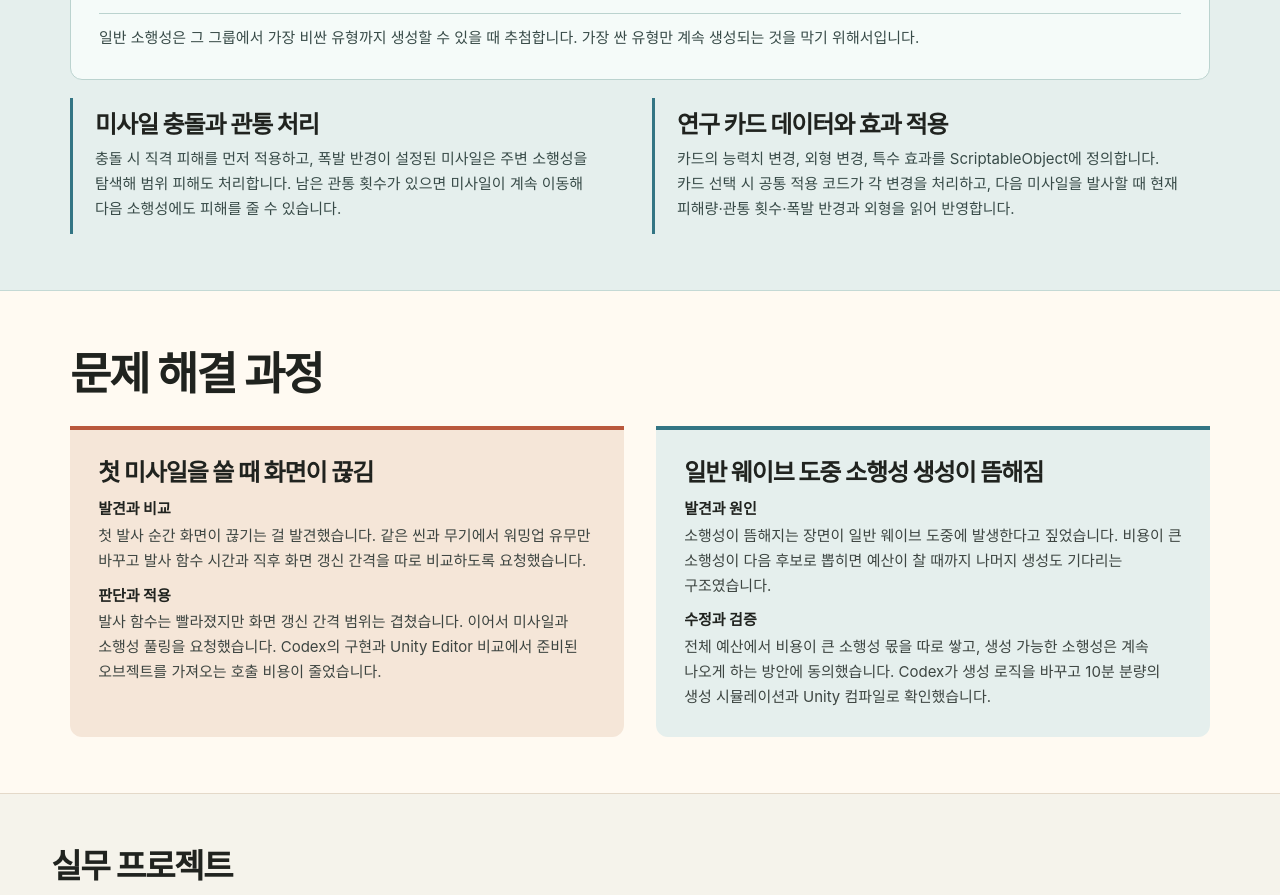
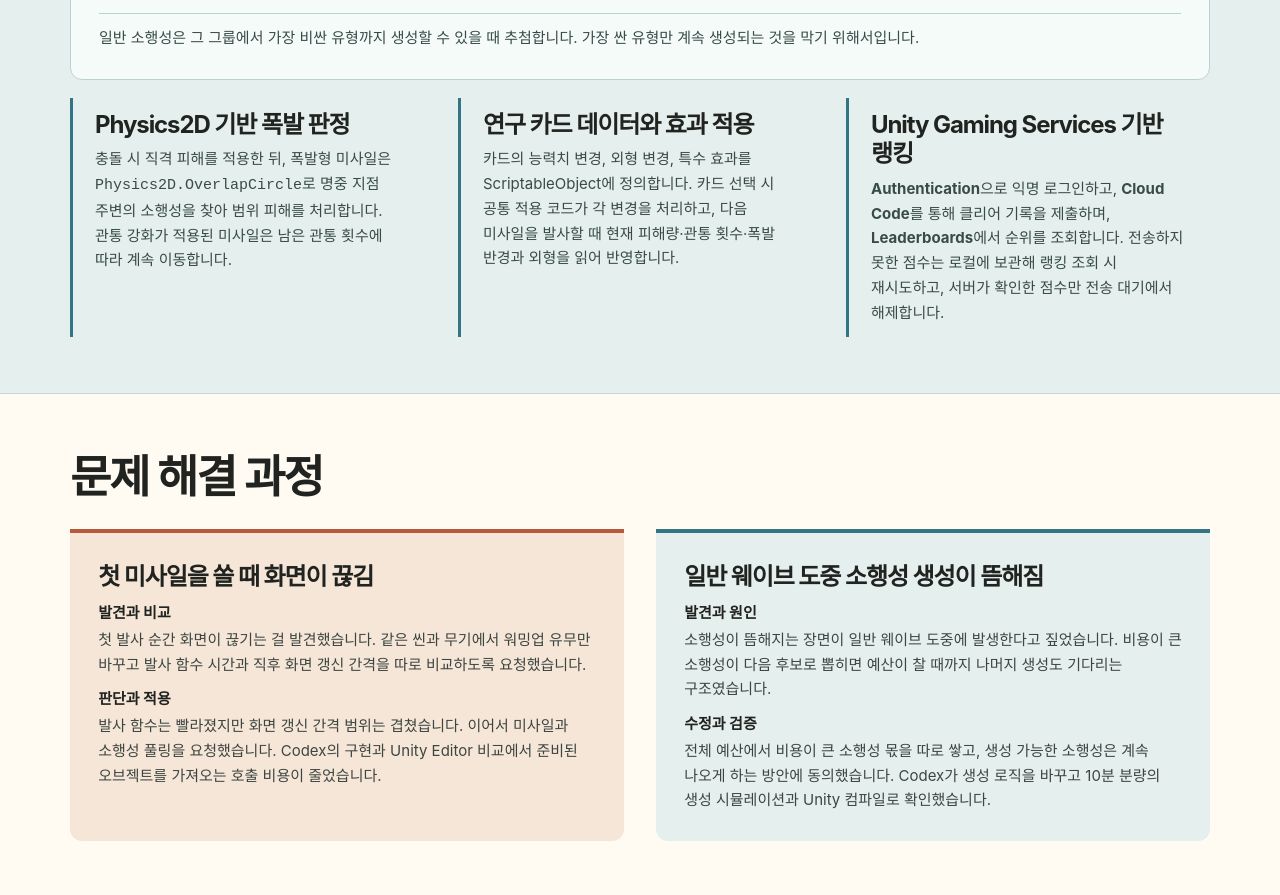
Before and after one commit to khh7052/khh7052.github.io, a plain HTML site: page index.html in a window 1280 px wide. Shown: the part 1929-2824 px from the top of the page. Drawn offline with Linux system fonts and the light colour scheme.

Commit message:
Document Unity Gaming Services and Physics2D usage

```diff
--- a/index.html
+++ b/index.html
@@ -7,7 +7,7 @@
 <meta name="description" content="김혜현의 Unity 게임 클라이언트 개발 포트폴리오. 대표작 Asteroid Alert, 잉크캣 실무 프로젝트 RabbitGun, 세 팀 프로젝트를 소개합니다.">
 <title>김혜현 — Unity 게임 클라이언트 개발자</title>
 <link rel="icon" href="icon.webp">
-<link rel="stylesheet" href="style.css?v=asteroid-technical-implementation">
+<link rel="stylesheet" href="style.css?v=asteroid-unity-services">
 <script src="project-dialog.js?v=project-dialog-dismiss" defer></script>
 </head>
 <body>
@@ -75,8 +75,9 @@
         <p class="asteroid-spawn-note">일반 소행성은 그 그룹에서 가장 비싼 유형까지 생성할 수 있을 때 추첨합니다. 가장 싼 유형만 계속 생성되는 것을 막기 위해서입니다.</p>
       </article>
       <div class="asteroid-technical-details">
-        <article><h3>미사일 충돌과 관통 처리</h3><p>충돌 시 직격 피해를 먼저 적용하고, 폭발 반경이 설정된 미사일은 주변 소행성을 탐색해 범위 피해도 처리합니다. 남은 관통 횟수가 있으면 미사일이 계속 이동해 다음 소행성에도 피해를 줄 수 있습니다.</p></article>
+        <article><h3>Physics2D 기반 폭발 판정</h3><p>충돌 시 직격 피해를 적용한 뒤, 폭발형 미사일은 <code>Physics2D.OverlapCircle</code>로 명중 지점 주변의 소행성을 찾아 범위 피해를 처리합니다. 관통 강화가 적용된 미사일은 남은 관통 횟수에 따라 계속 이동합니다.</p></article>
         <article><h3>연구 카드 데이터와 효과 적용</h3><p>카드의 능력치 변경, 외형 변경, 특수 효과를 ScriptableObject에 정의합니다. 카드 선택 시 공통 적용 코드가 각 변경을 처리하고, 다음 미사일을 발사할 때 현재 피해량·관통 횟수·폭발 반경과 외형을 읽어 반영합니다.</p></article>
+        <article><h3>Unity Gaming Services 기반 랭킹</h3><p><strong>Authentication</strong>으로 익명 로그인하고, <strong>Cloud Code</strong>를 통해 클리어 기록을 제출하며, <strong>Leaderboards</strong>에서 순위를 조회합니다. 전송하지 못한 점수는 로컬에 보관해 랭킹 조회 시 재시도하고, 서버가 확인한 점수만 전송 대기에서 해제합니다.</p></article>
       </div>
     </div>
   </section>
--- a/style.css
+++ b/style.css
@@ -83,7 +83,7 @@ h1 img { display: block; width: min(100%,415px); height: auto; margin-block: 18p
 .asteroid-spawn-flow strong,.asteroid-spawn-flow span { display: block; }
 .asteroid-spawn-flow span { margin-top: 4px; }
 .asteroid-technical .asteroid-spawn-note { margin-top: 16px; padding-top: 12px; border-top: 1px solid #bbd3cf; }
-.asteroid-technical-details { grid-template-columns: repeat(2,minmax(0,1fr)); margin-top: 18px; }
+.asteroid-technical-details { grid-template-columns: repeat(auto-fit,minmax(min(100%,245px),1fr)); margin-top: 18px; }
 .asteroid-technical-details article { padding: 12px clamp(12px,1.8vw,22px); border-left: 3px solid #337584; }
 .asteroid-problems { padding-block: clamp(28px,4.5vw,56px); background: #fffaf2; border-bottom: 1px solid #e4d9c9; }
 .asteroid-problem-cases { display: grid; grid-template-columns: repeat(2,minmax(0,1fr)); gap: clamp(14px,2.5vw,32px); margin-top: clamp(16px,2vw,24px); }
```
